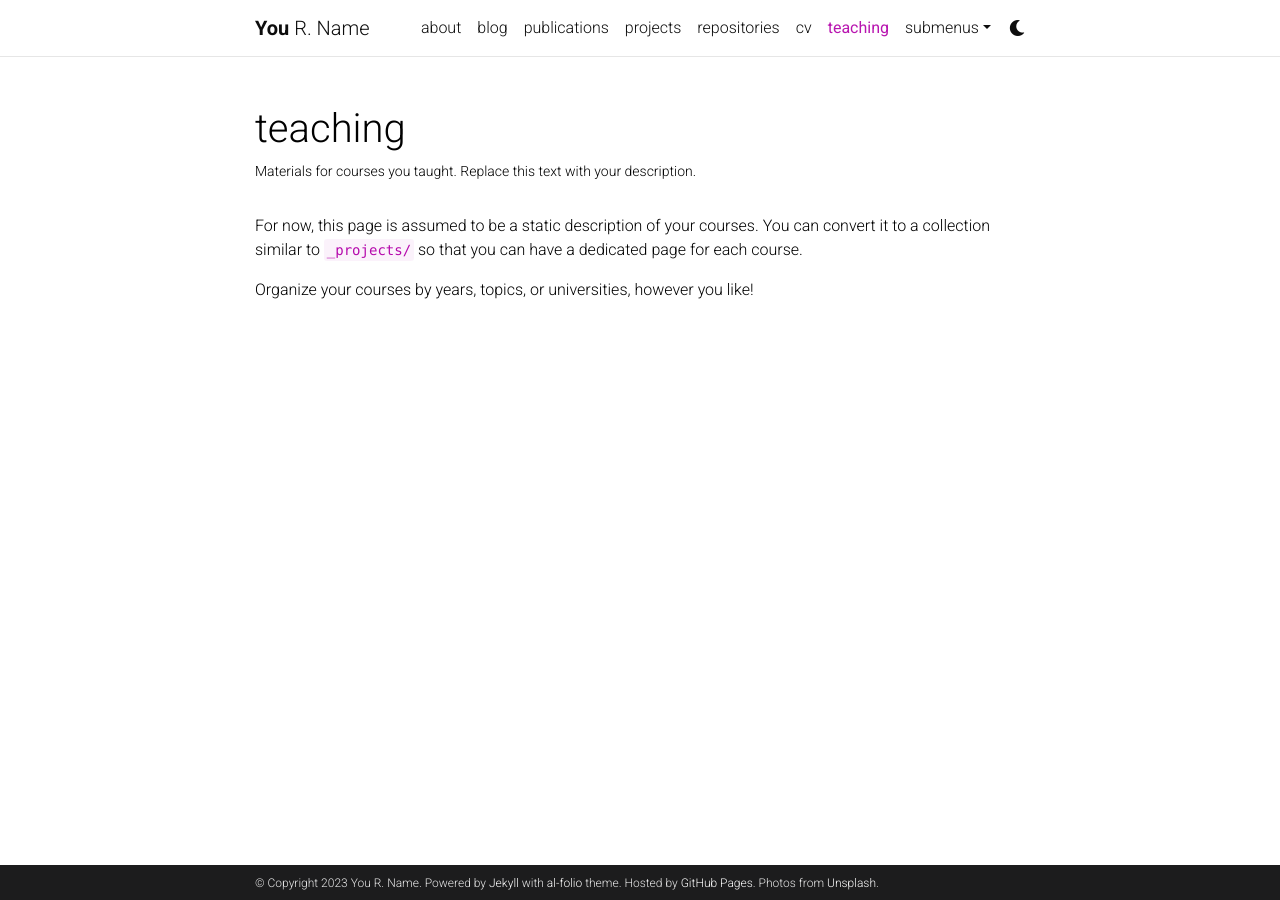
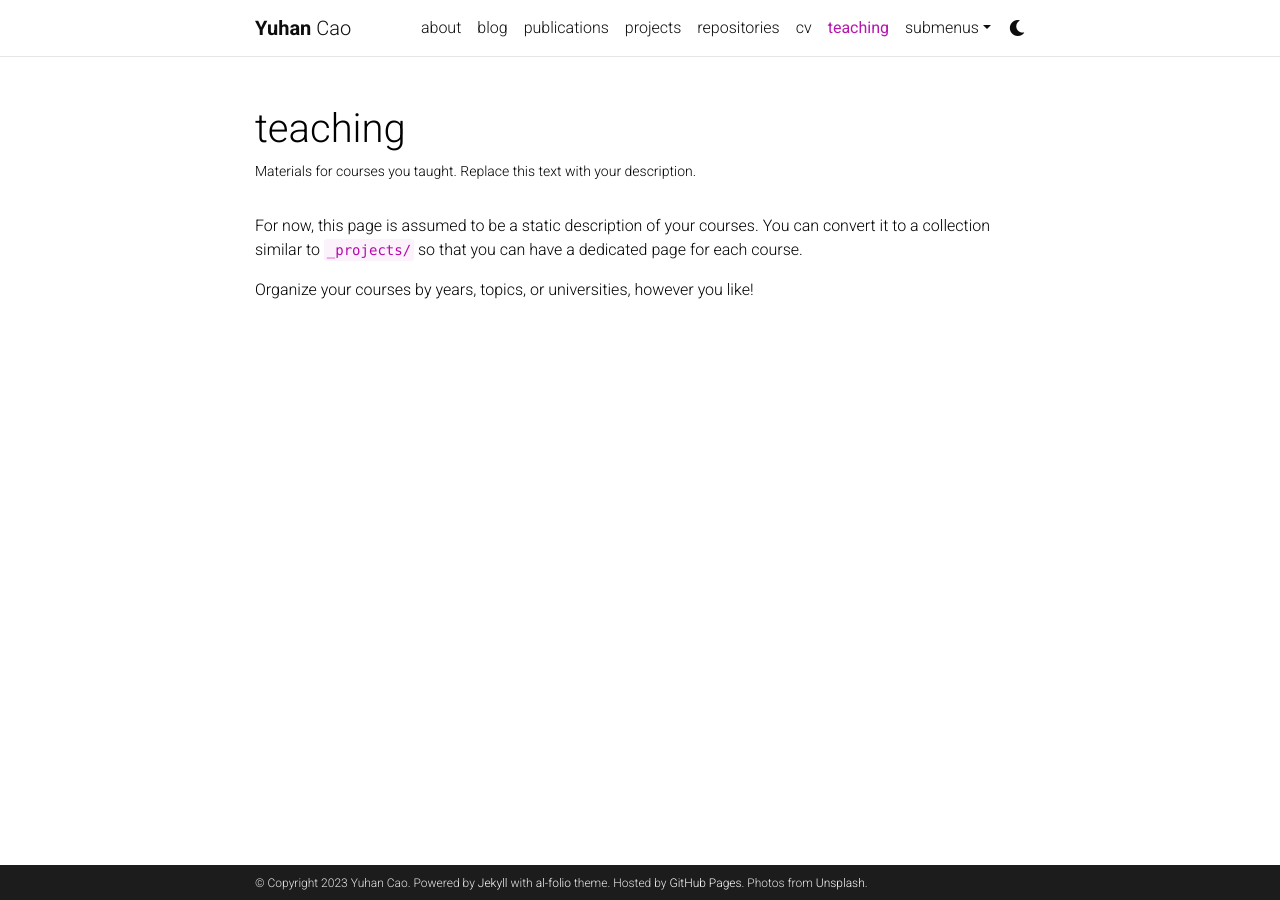
Before and after one commit to teafrogsf/teafrogsf.github.io, a Jekyll site: the page built from _pages/teaching.md, in a window 1280 px wide. Built offline with Jekyll 4.4.1, drawn with Linux system fonts in a browser that asks for light colours; comment, search, counter and statistics services are not loaded; a style sheet for code colours, icons or effects is not loaded.

Commit message:
update basic info

```diff
--- a/_config.yml
+++ b/_config.yml
@@ -3,10 +3,10 @@
 # -----------------------------------------------------------------------------
 
 title: blank # the website title (if blank, full name will be used instead)
-first_name: You
-middle_name: R.
-last_name: Name
-email: you@example.com
+first_name: Yuhan # You
+middle_name: # R.
+last_name: Cao # Name
+email: ycao262@wisc.edu # you@example.com
 description: > # the ">" symbol means to ignore newlines until "footer_text:"
   A simple, whitespace theme for academics. Based on [*folio](https://github.com/bogoli/-folio) design.
 footer_text: >
```
Also changed, not shown: 3 other files.
